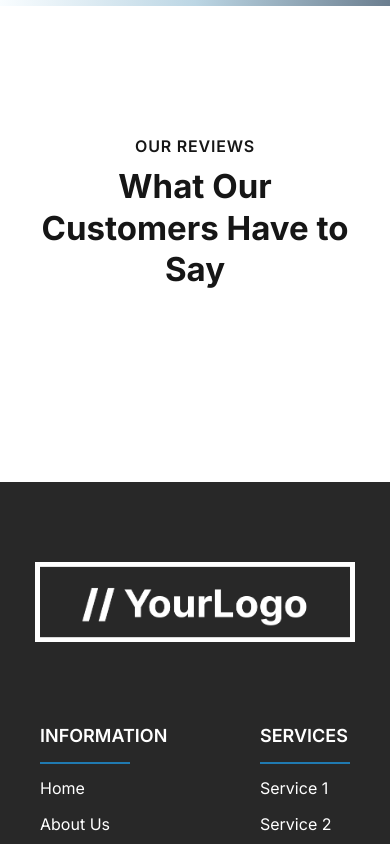
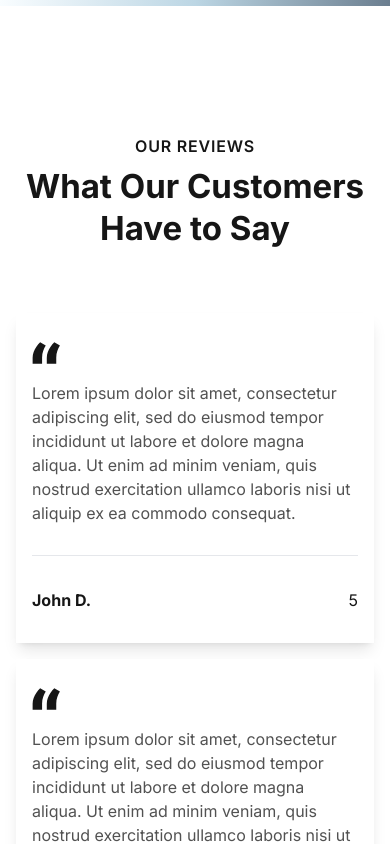
Before and after one commit to dna-projects/web-design-template, a Next.js app: page / in a window 390 px wide. Shown: the part 4000-4844 px from the top of the page. Built offline with nearby package versions, Linux system fonts and the light colour scheme.

Commit message:
Two example cards added to home page with responsiveness.

```diff
--- a/app/page.tsx
+++ b/app/page.tsx
@@ -1,6 +1,7 @@
 import Navbar from '../components/Navbar'
 import LayeredImages from '../components/LayeredImages'
 import Carousel from '../components/Carousel'
+import ReviewCard from '../components/ReviewCard'
 import Footer from '../components/Footer'
 
 import Link from 'next/link';
@@ -124,9 +125,23 @@ export default function Home() {
           <div className='flex flex-col self-center gap-32 px-4 py-32 max-w-screen-xl lg:gap-44 lg:py-44'>
 
             {/* Reviews container */}
-            <div className='flex flex-col self-center text-center px-4'>
+            <div className='flex flex-col self-center text-center'>
               <div className='font-semibold tracking-wider'>OUR REVIEWS</div>
               <div className='self-center text-[33px] font-bold mt-2 mb-16 leading-tight lg:mb-20 xl:text-[45px]'>What Our Customers Have to Say</div>
+
+              {/* Cards */}
+              <div className='flex flex-col self-center gap-4 max-w-xl lg:flex-row lg:max-w-full'>
+                <ReviewCard
+                  name={'John D.'}
+                  quote={'Lorem ipsum dolor sit amet, consectetur adipiscing elit, sed do eiusmod tempor incididunt ut labore et dolore magna aliqua. Ut enim ad minim veniam, quis nostrud exercitation ullamco laboris nisi ut aliquip ex ea commodo consequat.'}
+                  stars={5}
+                />
+                <ReviewCard
+                  name={'Jane D.'}
+                  quote={'Lorem ipsum dolor sit amet, consectetur adipiscing elit, sed do eiusmod tempor incididunt ut labore et dolore magna aliqua. Ut enim ad minim veniam, quis nostrud exercitation ullamco laboris nisi ut aliquip ex ea commodo consequat.'}
+                  stars={5}
+                />
+              </div>
             </div>
 
           </div>
--- /dev/null
+++ b/components/ReviewCard.tsx
@@ -0,0 +1,35 @@
+import Image from 'next/image'
+
+type ReviewCardProps = {
+    name: string;
+    quote: string;
+    stars: number;
+};
+
+export default function ReviewCard({ name, quote, stars }: ReviewCardProps) {
+    return (
+        <>
+            <div className='flex flex-col justify-between self-center overflow-auto bg-white w-full h-[330px] shadow-lg p-4 pt-7'>
+
+                {/* Customer review */}
+                <div className='flex flex-col'>
+                    <Image
+                        src='/quote.svg'
+                        alt=''
+                        width={50}
+                        height={50}
+                        priority={true}
+                        className='self-start w-7 mb-4'
+                    />
+                    <div className='text-start text-neutral-600'>{quote}</div>
+                </div>
+
+                {/* Reviewer name and stars */}
+                <div className='flex flex-row justify-between h-1/4 border-t mt-4 pt-4'>
+                    <div className='self-center font-bold'>{name}</div>
+                    <div className='self-center'>{stars}</div>
+                </div>
+            </div>
+        </>
+    );
+}
```
Also changed, not shown: public/quote.svg (added).
